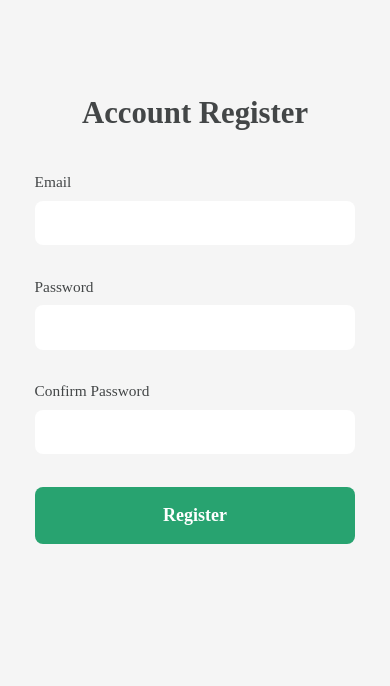
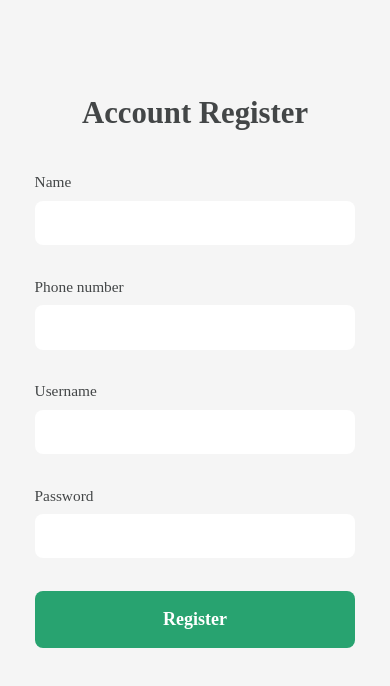
Before and after one commit to AnisioMandlate/digital-parking, a React (Create React App) app: page /register in a window 390 px wide. Shown: the top 686 px of the page. Built offline with nearby package versions, Linux system fonts and the light colour scheme.

Commit message:
feat: Add Name and phone number inputs

```diff
--- a/src/components/Auth/Register/index.jsx
+++ b/src/components/Auth/Register/index.jsx
@@ -11,25 +11,37 @@
       </h1>
       <form className={styles.form}>
         <div className={styles["form-group"]}>
-          <label htmlFor="email">Email</label>
+          <label htmlFor="email">Name</label>
           <input
-            type="email"
-            name="email"
+            type="text"
+            name="name"
             // value={email}
           />
         </div>
 
         <div className={styles["form-group"]}>
-          <label htmlFor="password">Password</label>
+          <label htmlFor="password">Phone number</label>
           <input
-            type="password"
-            name="password"
+            type="text"
+            name="phone-number"
+            pattern="[0-9]+"
             // value={password}
             // onChange={onChange}
           />
         </div>
+
         <div className={styles["form-group"]}>
-          <label htmlFor="password">Confirm Password</label>
+          <label htmlFor="password">Username</label>
+          <input
+            type="text"
+            name="username"
+            // value={password}
+            // onChange={onChange}
+          />
+        </div>
+
+        <div className={styles["form-group"]}>
+          <label htmlFor="password">Password</label>
           <input
             type="password"
             name="password"
```
